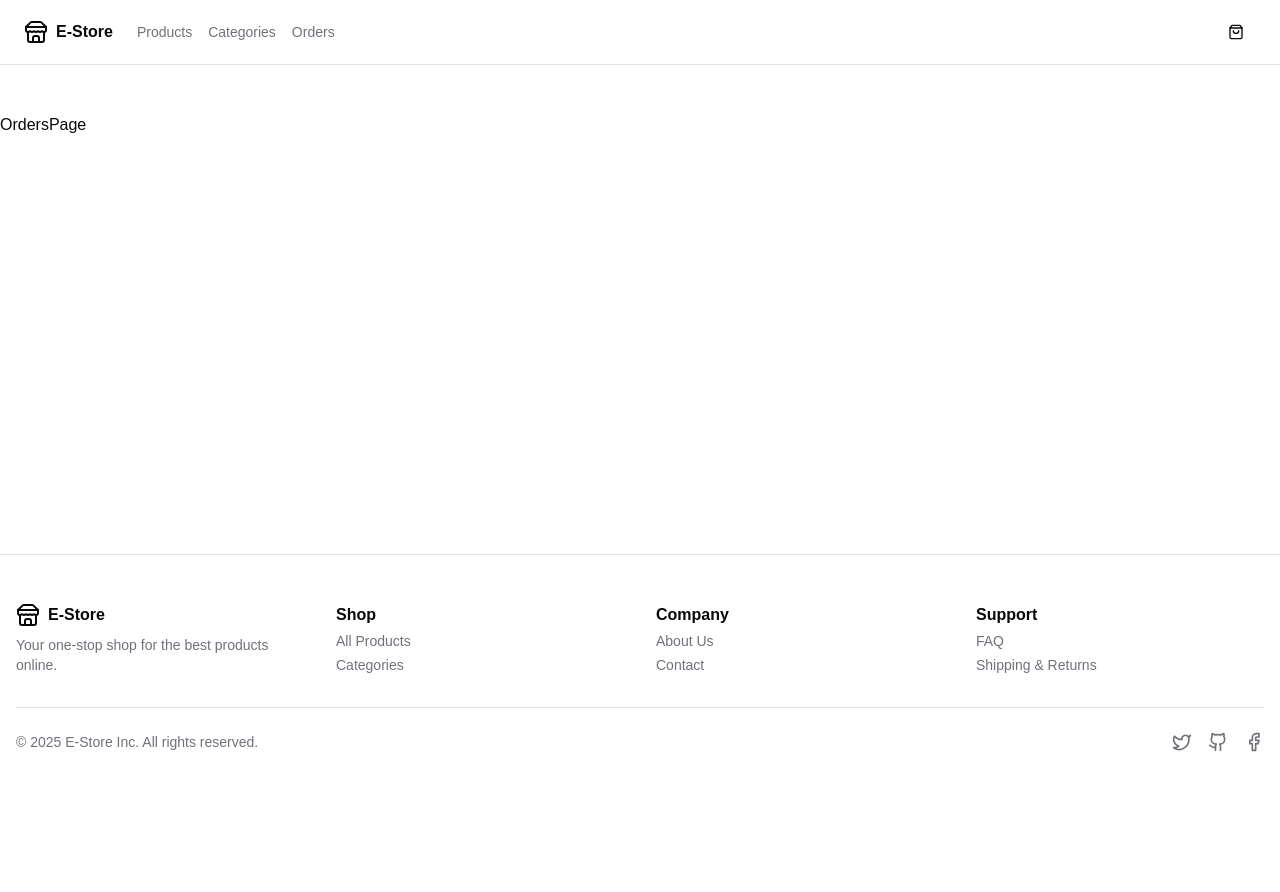
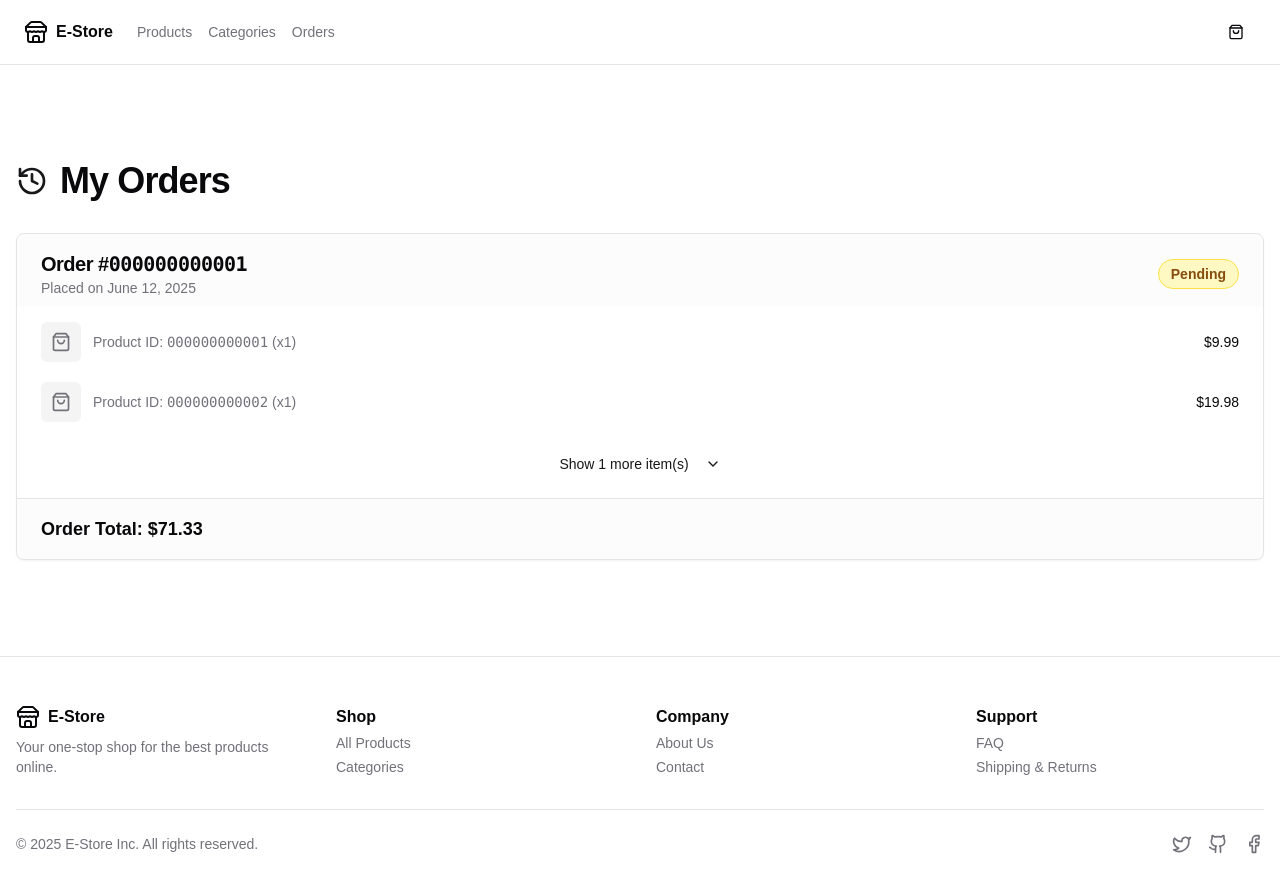
Before and after one commit to yz-abdulrehman-khan/NextCommerce, a Next.js app: page /orders in a window 1280 px wide. Shown: the top 892 px of the page. Before the commit the page ends 800 px from the top, so only its background shows below. Built offline with nearby package versions, Linux system fonts and the light colour scheme; what tailwindcss-logical would draw is missing.

Commit message:
feat(orders): implement order history page with UI and API integration

```diff
--- a/src/app/(app)/orders/page.tsx
+++ b/src/app/(app)/orders/page.tsx
@@ -1,4 +1,230 @@
-// this is the listing page of all orders
+'use client';
+
+import { useEffect, useState } from 'react';
+import Link from 'next/link';
+import type { Order, LineItem } from '@/types/app';
+import { Button } from '@/components/ui/button';
+import { Card, CardContent, CardHeader, CardTitle, CardDescription, CardFooter } from '@/components/ui/card';
+import { Badge } from '@/components/ui/badge';
+import { Separator } from '@/components/ui/separator';
+import { Loader2, AlertCircle, ShoppingBag, History, ChevronDown, ChevronUp } from 'lucide-react';
+import { useToast } from '@/hooks/use-toast';
+import { cn } from '@/lib/utils';
+
+const formatPrice = (price: number, currency = 'USD') => {
+  return new Intl.NumberFormat('en-US', {
+    style: 'currency',
+    currency: currency,
+  }).format(price);
+};
+
+const formatDate = (dateString?: Date | string): string => {
+  if (!dateString) return 'N/A';
+  return new Date(dateString).toLocaleDateString('en-US', {
+    year: 'numeric',
+    month: 'long',
+    day: 'numeric',
+  });
+};
+
+const formatShortId = (id: string): string => {
+  if (!id || typeof id !== 'string') return id;
+  const parts = id.split('-');
+  return parts[parts.length - 1].toUpperCase();
+};
+
+const getStatusVariant = (status: Order['status']): 'default' | 'secondary' | 'destructive' | 'outline' => {
+  switch (status) {
+    case 'COMPLETED':
+      return 'default';
+    case 'PENDING':
+      return 'secondary';
+    case 'CANCELLED':
+      return 'destructive';
+    default:
+      return 'outline';
+  }
+};
+
+const statusStyles = {
+  COMPLETED: 'bg-green-100 text-green-800 border-green-300 hover:bg-green-200',
+  PENDING: 'bg-yellow-100 text-yellow-800 border-yellow-300 hover:bg-yellow-200',
+  CANCELLED: 'bg-red-100 text-red-800 border-red-300 hover:bg-red-200',
+};
+
+const ITEMS_PREVIEW_COUNT = 2;
+
 export default function OrdersPage() {
-  return <div>{OrdersPage.name}</div>;
+  const [orders, setOrders] = useState<Order[]>([]);
+  const [isLoading, setIsLoading] = useState(true);
+  const [error, setError] = useState<string | null>(null);
+  const { toast } = useToast();
+  const [expandedOrderItems, setExpandedOrderItems] = useState<Record<string, boolean>>({});
+
+  useEffect(() => {
+    const fetchOrders = async () => {
+      setIsLoading(true);
+      setError(null);
+      try {
+        const response = await fetch('/api/orders');
+        const result = await response.json();
+
+        if (!response.ok || !result.success) {
+          throw new Error(result.message || 'Failed to fetch orders.');
+        }
+        const sortedOrders = result.data.sort(
+          (a: Order, b: Order) => new Date(b.timestamp!).getTime() - new Date(a.timestamp!).getTime(),
+        );
+        setOrders(sortedOrders);
+      } catch (err) {
+        const errorMessage = (err as Error).message || 'An unexpected error occurred.';
+        setError(errorMessage);
+        toast({
+          variant: 'destructive',
+          title: 'Error Fetching Orders',
+          description: errorMessage,
+        });
+      } finally {
+        setIsLoading(false);
+      }
+    };
+
+    fetchOrders();
+  }, [toast]);
+
+  const toggleShowAllItems = (orderId: string) => {
+    setExpandedOrderItems(prev => ({
+      ...prev,
+      [orderId]: !prev[orderId],
+    }));
+  };
+
+  const renderOrderItems = (items: LineItem[], orderId: string) => {
+    const isExpanded = expandedOrderItems[orderId];
+    const itemsToShow = isExpanded ? items : items.slice(0, ITEMS_PREVIEW_COUNT);
+
+    return (
+      <>
+        {itemsToShow.map(item => (
+          <div key={item.id} className='flex items-center justify-between gap-4 py-1'>
+            {' '}
+            {/* Reduced py-1 from py-2 */}
+            <div className='flex items-center gap-3 min-w-0'>
+              <div className='w-10 h-10 bg-muted rounded-md flex items-center justify-center text-muted-foreground flex-shrink-0'>
+                <ShoppingBag size={20} />
+              </div>
+              <span className='text-sm text-muted-foreground truncate'>
+                Product ID: <span className='font-mono'>{formatShortId(item.referenceId)}</span> (x{item.quantity})
+              </span>
+            </div>
+            <span className='text-sm font-medium'>
+              {formatPrice(item.price.amount * (item.quantity || 1), item.price.currency)}
+            </span>
+          </div>
+        ))}
+        {items.length > ITEMS_PREVIEW_COUNT && (
+          <Button
+            variant='link'
+            size='sm'
+            className='w-full mt-2 text-primary hover:text-primary/80 px-0' // Added px-0 to align with items
+            onClick={() => toggleShowAllItems(orderId)}
+          >
+            {isExpanded ? (
+              <>
+                Show fewer items <ChevronUp className='ml-2 h-4 w-4' />
+              </>
+            ) : (
+              <>
+                Show {items.length - ITEMS_PREVIEW_COUNT} more item(s) <ChevronDown className='ml-2 h-4 w-4' />
+              </>
+            )}
+          </Button>
+        )}
+      </>
+    );
+  };
+
+  if (isLoading) {
+    return (
+      <div className='container py-8 md:py-12 flex flex-col items-center justify-center min-h-[calc(100vh-200px)]'>
+        <Loader2 className='w-12 h-12 text-primary animate-spin mb-4' />
+        <p className='text-lg text-muted-foreground'>Loading your orders...</p>
+      </div>
+    );
+  }
+
+  if (error) {
+    return (
+      <div className='container py-8 md:py-12 text-center'>
+        <AlertCircle className='mx-auto h-16 w-16 text-destructive mb-6' />
+        <h1 className='text-3xl font-semibold mb-4'>Failed to Load Orders</h1>
+        <p className='text-muted-foreground mb-8'>{error}</p>
+        <Button onClick={() => window.location.reload()}>Try Again</Button>
+      </div>
+    );
+  }
+
+  if (orders.length === 0) {
+    return (
+      <div className='container py-12 text-center'>
+        <ShoppingBag className='mx-auto h-16 w-16 text-muted-foreground mb-6' />
+        <h1 className='text-3xl font-semibold mb-4'>No Orders Yet</h1>
+        <p className='text-muted-foreground mb-8'>You haven't placed any orders. Start shopping to see them here!</p>
+        <Button asChild size='lg'>
+          <Link href='/products'>Start Shopping</Link>
+        </Button>
+      </div>
+    );
+  }
+
+  return (
+    <div className='container py-8 md:py-12'>
+      <div className='flex items-center justify-between mb-8'>
+        <h1 className='text-3xl md:text-4xl font-bold tracking-tight flex items-center gap-3'>
+          <History className='h-8 w-8 text-primary' />
+          My Orders
+        </h1>
+      </div>
+
+      <div className='space-y-6'>
+        {orders.map(order => (
+          <Card key={order.id} className='overflow-hidden'>
+            <CardHeader className='bg-muted/30 p-4 sm:px-6 sm:py-4 pb-2 sm:pb-2'>
+              {' '}
+              {/* Reduced bottom padding */}
+              <div className='flex flex-col sm:flex-row sm:items-center sm:justify-between gap-2'>
+                <div>
+                  <CardTitle className='text-lg sm:text-xl'>
+                    Order #<span className='font-mono'>{formatShortId(order.id)}</span>
+                  </CardTitle>
+                  <CardDescription>Placed on {formatDate(order.timestamp)}</CardDescription>
+                </div>
+                <Badge
+                  variant={getStatusVariant(order.status)}
+                  className={cn('px-3 py-1 text-xs sm:text-sm', statusStyles[order.status])}
+                >
+                  {order.status.charAt(0).toUpperCase() + order.status.slice(1).toLowerCase()}
+                </Badge>
+              </div>
+            </CardHeader>
+            <CardContent className='p-4 sm:px-6 sm:py-4 pt-2 sm:pt-3'>
+              {' '}
+              {/* Reduced top padding */}
+              <div className='grid gap-3'>
+                {' '}
+                {/* Increased gap from gap-2 to gap-3 for more space between items */}
+                {renderOrderItems(order.cart.items, order.id)}
+              </div>
+            </CardContent>
+            <Separator />
+            <CardFooter className='bg-muted/30 p-4 sm:px-6 sm:py-4 flex flex-col sm:flex-row items-center justify-between gap-4'>
+              <div className='text-base sm:text-lg font-semibold'>
+                Order Total: {formatPrice(order.cart.total.amount, order.cart.total.currency)}
+              </div>
+            </CardFooter>
+          </Card>
+        ))}
+      </div>
+    </div>
+  );
 }
```
